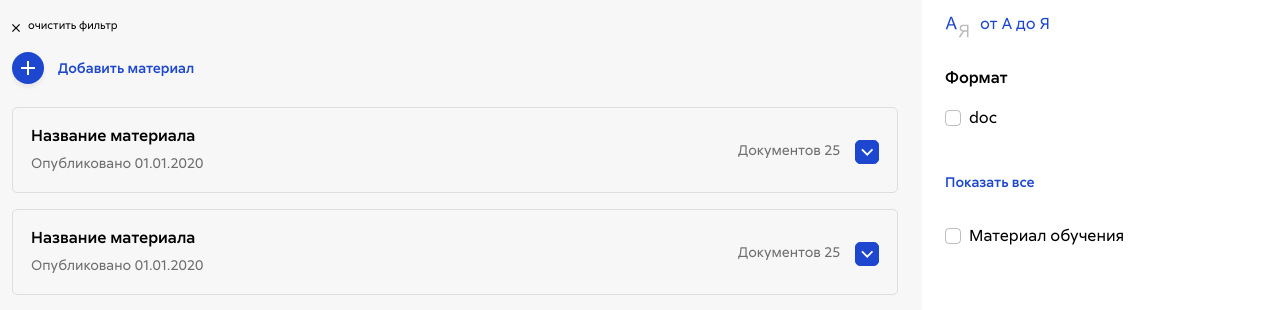
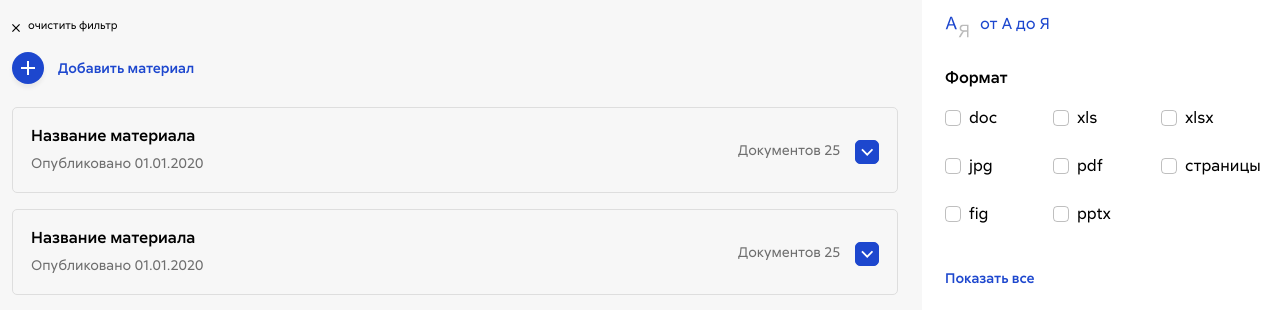
Before and after one commit to greabock/doxcase-front, a Vue app: page /search/1 in a window 1280 px wide. Shown: the part 231-541 px from the top of the page. Built offline with nearby package versions, Linux system fonts and the light colour scheme; no server answers; sample sign-in values are in the browser's storage.

Commit message:
Extensions - done

```diff
--- /dev/null
+++ b/src/pages/SectionSearchPage/UploadDocTypes.vue
@@ -0,0 +1,113 @@
+<template>
+    <div class="sSearchResult__aside-group">
+        <div class="fw-500 pb-3">Формат</div>
+        <div class="row mb-3">
+            <div class="col-lg-4 col-md-6 mb-2">
+                <label class="custom-input form-check">
+                    <input
+                        v-model='extensions'
+                        value='doc'
+                        class="custom-input__input form-check-input" name="checkbox" type="checkbox"
+                    />
+                    <span class="custom-input__text form-check-label">doc</span>
+                </label>
+            </div>
+            <div class="col-lg-4 col-md-6 mb-2">
+                <label class="custom-input form-check">
+                    <input
+                        v-model='extensions'
+                        value='xls'
+                        class="custom-input__input form-check-input" name="checkbox" type="checkbox"
+                    />
+                    <span class="custom-input__text form-check-label">xls</span>
+                </label>
+            </div>
+            <div class="col-lg-4 col-md-6 mb-2">
+                <label class="custom-input form-check">
+                    <input
+                        v-model='extensions'
+                        value='xlsx'
+                        class="custom-input__input form-check-input" name="checkbox" type="checkbox"
+                    />
+                    <span class="custom-input__text form-check-label">xlsx</span>
+                </label>
+            </div>
+            <div class="col-lg-4 col-md-6 mb-2">
+                <label class="custom-input form-check">
+                    <input
+                        v-model='extensions'
+                        value='jpg'
+                        class="custom-input__input form-check-input" name="checkbox" type="checkbox"
+                    />
+                    <span class="custom-input__text form-check-label">jpg</span>
+                </label>
+            </div>
+            <div class="col-lg-4 col-md-6 mb-2">
+                <label class="custom-input form-check">
+                    <input
+                        v-model='extensions'
+                        value='pdf'
+                        class="custom-input__input form-check-input" name="checkbox" type="checkbox"
+                    />
+                    <span class="custom-input__text form-check-label">pdf</span>
+                </label>
+            </div>
+            <div class="col-lg-4 col-md-6 mb-2">
+                <label class="custom-input form-check">
+                    <input
+                        v-model='extensions'
+                        value='страницы'
+                        class="custom-input__input form-check-input" name="checkbox" type="checkbox"
+                    />
+                    <span class="custom-input__text form-check-label">страницы</span>
+                </label>
+            </div>
+            <div class="col-lg-4 col-md-6 mb-2">
+                <label class="custom-input form-check">
+                    <input
+                        v-model='extensions'
+                        value='fig'
+                        class="custom-input__input form-check-input" name="checkbox" type="checkbox"
+                    />
+                    <span class="custom-input__text form-check-label">fig</span>
+                </label>
+            </div>
+            <div class="col-lg-4 col-md-6 mb-2">
+                <label class="custom-input form-check">
+                    <input
+                        v-model='extensions'
+                        value='pptx'
+                        class="custom-input__input form-check-input" name="checkbox" type="checkbox"
+                    />
+                    <span class="custom-input__text form-check-label">pptx</span>
+                </label>
+            </div>
+
+
+        </div>
+        <a class="small fw-500">Показать все</a>
+    </div>
+</template>
+
+<script>
+import {ref, watch} from 'vue';
+
+export default {
+    emits: ['updateExtensions'],
+
+    setup(props, {emit}) {
+        const extensions = ref([]);
+        watch( extensions, (newVal) => {
+            emit('updateExtensions', newVal);
+        })
+        return {
+            extensions
+        }
+    }
+
+};
+</script>
+
+<style scoped>
+
+</style>
--- a/src/pages/SectionSearchPage/index.vue
+++ b/src/pages/SectionSearchPage/index.vue
@@ -84,7 +84,7 @@
                             </div>
                         </div>
 
-                        <!-- Результаты поиска -->
+ <!-- Результаты поиска -->
                         <div class="sSearchResult__items">
                             <div class="search-item">
                                 <div class="row">
@@ -210,10 +210,9 @@
                                 </div>
                             </div>
                             <div class="sSearchResult__aside-body">
+ <!-- Сортировка по дате -->
                                 <div class="sSearchResult__aside-group">
                                     <div class="fw-500 pb-3">Сортировать</div>
-
-                                    <!-- Сортировка по дате -->
                                     <div
                                         v-if="queryObject.sort.created_at === 'asc'"
                                         @click="toggleSortByCreatedAt"
@@ -252,7 +251,6 @@
                                         <div class="sSearchResult__filter-result-text">сначала старые
                                         </div>
                                     </div>
-
                                     <div
                                         v-if="queryObject.sort.name === 'asc'"
                                         @click="toggleSortByName"
@@ -291,10 +289,13 @@
                                         <div class="sSearchResult__filter-result-text">от Я до А
                                         </div>
                                     </div>
-
                                 </div>
+<!-- Типы документов -->
+                            <upload-doc-types
+                              @updateExtensions="updateExtensionsHandler"
+                            >
+                            </upload-doc-types>
                                 <div class="sSearchResult__aside-group">
-
                                     <div class="fw-500 pb-3">Формат</div>
                                     <div class="row mb-3">
                                         <div class="col-lg-4 col-md-6 mb-2">
@@ -337,10 +338,12 @@ import sectionsService from '@/services/sections.service';
 import searchService from '@/services/search.service';
 import {useRouter} from 'vue-router';
 import SectionSearchSelectors from '@/pages/SectionSearchPage/SectionSearchSelectors';
+import UploadDocTypes from '@/pages/SectionSearchPage/UploadDocTypes';
+
 // import {API_URL} from '@/globals';
 
 export default {
-    components: { Loader, VBreadcrumb,  SectionSearchSelectors},
+    components: { Loader, VBreadcrumb,  SectionSearchSelectors, UploadDocTypes},
     setup() {
 
         const router = useRouter();
@@ -418,6 +421,12 @@ export default {
                 }
             }
         }
+        const updateExtensionsHandler = (extensions) => {
+            queryObject.value = {
+                ...queryObject.value,
+                extensions
+            }
+        }
 
         onMounted(async () => {
             try {
@@ -463,6 +472,7 @@ export default {
             toggleSortByName,
             fieldsToSelectors,
             updateFilterHandler,
+            updateExtensionsHandler,
         }
     },
 }
```
Also changed, not shown: src/pages/SectionSearchPage/UoloadDocTypes.vue (deleted, +0 -15 lines).
